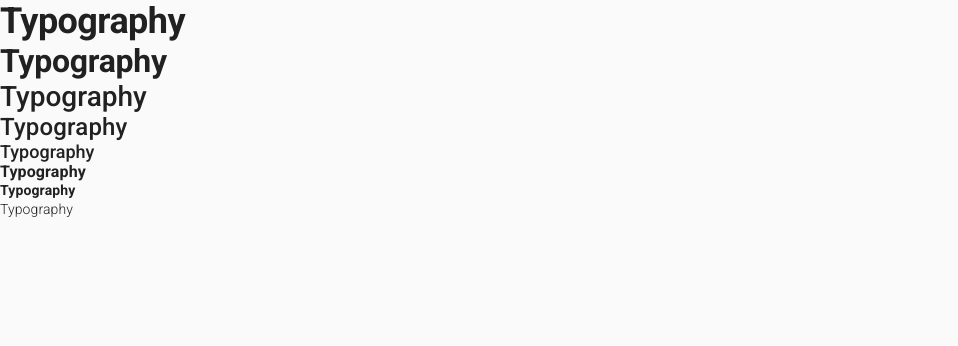
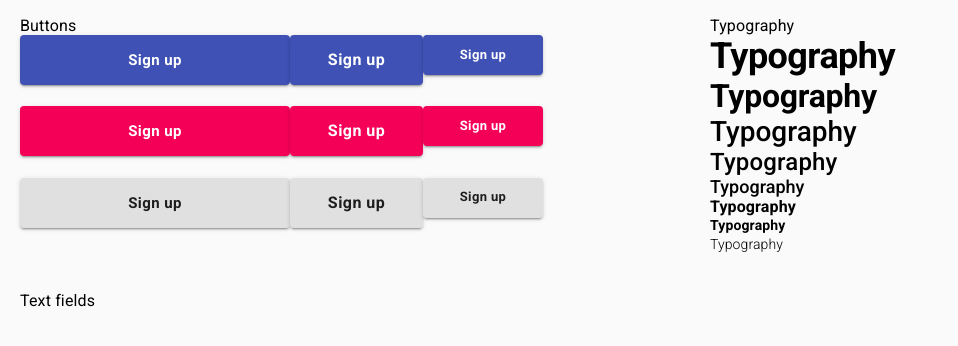
Before and after one commit to Sleepy-girl/test_voypost_fullstack, a React (Create React App) app: page /story-book in a window 1280 px wide. Shown: the top 346 px of the page, without its empty margins (0-958 px from the left). Built offline with nearby package versions, Linux system fonts and the light colour scheme.

Commit message:
layout first-part

```diff
--- a/src/common/theme/theme.tsx
+++ b/src/common/theme/theme.tsx
@@ -1,70 +1,100 @@
 import { createMuiTheme } from "@material-ui/core";
 
 const colors = {
-  green: "lime"
+  black: '#000000',
+  error: '#FF0000',
+  primary: '#6D9B12',
+  secondary: '#4285F4'
 }
+
+// const defaultTheme = createMuiTheme();
 
 const theme = createMuiTheme({
   overrides:{
+    MuiButton: {
+      root: {
+          width: 133,
+          height: 50,
+          fontWeight: 900,
+          fontSize: 16
+      },
+      sizeLarge: {
+        width: 270,
+        height: 50,
+      },
+      // sizeMedium: {
+      //   width: 133,
+      //   height: 50
+      // },
+      sizeSmall: {
+        width: 120,
+        height: 40
+      },
+      label: {
+          textTransform: 'none'
+      }
+    },
+
+    MuiTypography: {
+      root: {
+        color: colors.black,
+        width: "550px",
+      },
+
+      h1: {
+        fontSize: '36px',
+        fontWeight: 900,
+        lineHeight: "42px",
+        // colorPrimary: colors.black,
+      },
+      h2: {
+        fontSize: '32px',
+        fontWeight: 700,
+        lineHeight: "38px",
+      },
+      h3: {
+        fontSize: '28px',
+        fontWeight: 500,
+        lineHeight: "33px",
+      },
+      h4: {
+        fontSize: '24px',
+        fontWeight: 500,
+        lineHeight: "28px",
+      },
+      h5: {
+        fontSize: '18px',
+        fontWeight: 500,
+        lineHeight: "21px",
+      },
+      h6: {
+        fontSize: '16px',
+        fontWeight: 700,
+        lineHeight: "19px",
+      },
+      subtitle1: {
+        fontSize: '14px',
+        fontWeight: 700,
+        lineHeight: "19px",
+      },
+      subtitle2: {
+        fontSize: '14px',
+        fontWeight: 300,
+        lineHeight: "19px",
+      },
+      body1: {
+        fontSize: '16px',
+        lineHeight: "19px",
+      }
+    },
     MuiSelect:{
       root:{
         // paddingRight: defaultTheme.spacing(3),
       },
       icon:{
-        color: colors.green,
-      }
-    }
+        color: colors.primary,
+      },
+    },
   },
-  // width: "550px",
-  typography: {
-    h1: {
-      fontSize: '36px',
-      fontWeight: 900,
-      fontStyle: "normal",
-      lineHeight: "42px",
-    },
-    h2: {
-      fontSize: '32px',
-      fontWeight: 700,
-      fontStyle: "normal",
-      lineHeight: "38px",
-    },
-    h3: {
-      fontSize: '28px',
-      fontWeight: 500,
-      fontStyle: "normal",
-      lineHeight: "33px",
-    },
-    h4: {
-      fontSize: '24px',
-      fontWeight: 500,
-      fontStyle: "normal",
-      lineHeight: "28px",
-    },
-    h5: {
-      fontSize: '18px',
-      fontWeight: 500,
-      fontStyle: "normal",
-      lineHeight: "21px",
-    },
-    h6: {
-      fontSize: '16px',
-      fontWeight: 700,
-      fontStyle: "normal",
-      lineHeight: "19px",
-    },
-    subtitle1: {
-      fontSize: '14px',
-      fontWeight: 700,
-      fontStyle: "normal",
-      lineHeight: "19px",
-    },
-    subtitle2: {
-      fontSize: '14px',
-      fontWeight: 300,
-      fontStyle: "normal",
-      lineHeight: "19px",
-    },
-  }
 })
 export default theme;
--- /dev/null
+++ b/src/components/materialsComponents/Box.tsx
@@ -0,0 +1,3 @@
+import { Box } from '@material-ui/core';
+
+export default Box
--- /dev/null
+++ b/src/components/materialsComponents/Button.tsx
@@ -0,0 +1,30 @@
+import { Button } from "@material-ui/core";
+import { FC } from "react";
+
+interface ButtonProps {
+  variant?: "contained" | "outlined";
+  color?: "primary" | "secondary";
+  children: string;
+  size: "large" | "medium" | "small";
+  disabled?: boolean;
+  type?: "submit" | "button";
+  startIcon?: SVGElement | any;
+}
+
+const ButtonComponent: FC<ButtonProps> = (props) => {
+  const { startIcon, type, variant, color, children, size, disabled } = props;
+  return (
+    <Button
+      startIcon={startIcon}
+      type={type}
+      disabled={disabled}
+      size={size}
+      color={color}
+      variant={variant}
+    >
+      {children}
+    </Button>
+  );
+};
+
+export default ButtonComponent;
--- /dev/null
+++ b/src/components/materialsComponents/Typography.tsx
@@ -0,0 +1,44 @@
+import { Typography } from "@material-ui/core";
+import { FC } from "react";
+
+interface TypographyProp {
+  display?: "initial" | "block" | "inline";
+  color?:
+    | "initial"
+    | "inherit"
+    | "primary"
+    | "secondary"
+    | "textPrimary"
+    | "textSecondary"
+    | "error";
+  align?: "inherit" | "left" | "center" | "right" | "justify";
+  variant:
+    | "h1"
+    | "h2"
+    | "h3"
+    | "h4"
+    | "h5"
+    | "h6"
+    | "subtitle1"
+    | "subtitle2"
+    | "body1"
+    | "body2"
+    | "caption"
+    | "button"
+    | "overline"
+    | "srOnly"
+    | "inherit";
+  children: string;
+}
+
+const TypographyComponent: FC<TypographyProp> = (props) => {
+  const { color, align, variant, children, display } = props;
+
+  return (
+    <Typography display={display} color={color} align={align} variant={variant}>
+      {children}
+    </Typography>
+  );
+};
+
+export default TypographyComponent;
--- a/src/index.css
+++ b/src/index.css
@@ -1,4 +1,4 @@
-body {
+/* body {
   margin: 0;
   font-family: -apple-system, BlinkMacSystemFont, 'Segoe UI', 'Roboto', 'Oxygen',
     'Ubuntu', 'Cantarell', 'Fira Sans', 'Droid Sans', 'Helvetica Neue',
@@ -10,4 +10,4 @@ body {
 code {
   font-family: source-code-pro, Menlo, Monaco, Consolas, 'Courier New',
     monospace;
-}
+} */
--- a/src/pages/Auth.tsx
+++ /dev/null
@@ -1,11 +0,0 @@
-import React from 'react'
-
-function Auth() {
-  return (
-    <div>
-      auth form
-    </div>
-  )
-}
-
-export default Auth
--- /dev/null
+++ b/src/pages/StoryBook.js
@@ -0,0 +1,72 @@
+import Box from '../components/materialsComponents/Box';
+import TypographyComponent from '../components/materialsComponents/Typography';
+import ButtonComponent from '../components/materialsComponents/Button';
+import { typographyParams, buttonsParams } from './params';
+
+function StoryBook() {
+  return (
+    <Box pt={2} px={2.5} display="flex">
+      <Box mr={7.75}>
+        <Box mb={5.25}>
+          <TypographyComponent variant="body1" display="inline-block">
+            Buttons
+          </TypographyComponent>
+          <Box
+            display="flex"
+            justifyContent="space-between"
+            flexWrap="wrap"
+            minHeight={214}
+          >
+            <Box display="flex" justifyContent="space-between">
+              {buttonsParams.map(button => (
+                <ButtonComponent
+                  variant="contained"
+                  size={button.size}
+                  color="primary"
+                >
+                  Sign up
+                </ButtonComponent>
+              ))}
+            </Box>
+            <Box display="flex" justifyContent="space-between">
+              {buttonsParams.map(button => (
+                <ButtonComponent
+                  variant="contained"
+                  size={button.size}
+                  color="secondary"
+                >
+                  Sign up
+                </ButtonComponent>
+              ))}
+            </Box>
+            <Box display="flex" justifyContent="space-between">
+              {buttonsParams.map(button => (
+                <ButtonComponent variant="contained" size={button.size}>
+                  Sign up
+                </ButtonComponent>
+              ))}
+            </Box>
+          </Box>
+        </Box>
+        <Box>
+          <TypographyComponent variant="body1" display="inline-block">
+            Text fields
+          </TypographyComponent>
+        </Box>
+      </Box>
+
+      <Box>
+        <TypographyComponent variant="body1" display="inline-block">
+          Typography
+        </TypographyComponent>
+        {typographyParams.map(param => (
+          <TypographyComponent key={param} variant={param}>
+            Typography
+          </TypographyComponent>
+        ))}
+      </Box>
+    </Box>
+  );
+}
+
+export default StoryBook;
--- a/src/pages/StoryBook.tsx
+++ /dev/null
@@ -1,18 +0,0 @@
-import { Box, Typography } from '@material-ui/core'
-import React from 'react'
-
-const fontSize=["h1","h2","h3","h4","h5","h6","subtitle1","subtitle2"]
-
-function StoryBook() {
-  return (
-    <Box>
-      {fontSize.map(fsize =>
-        <Typography variant={fsize} >
-          Typography
-        </Typography> )
-      }
-    </Box>
-  )
-}
-
-export default StoryBook
--- /dev/null
+++ b/src/pages/params.js
@@ -0,0 +1,22 @@
+export const buttonsParams = [
+  {
+    size: 'large',
+  },
+  {
+    size: 'medium',
+  },
+  {
+    size: 'small',
+  },
+];
+
+export const typographyParams = [
+  'h1',
+  'h2',
+  'h3',
+  'h4',
+  'h5',
+  'h6',
+  'subtitle1',
+  'subtitle2',
+];
```
Also changed, not shown: src/pages/Auth.js (added, +13 -0 lines).
